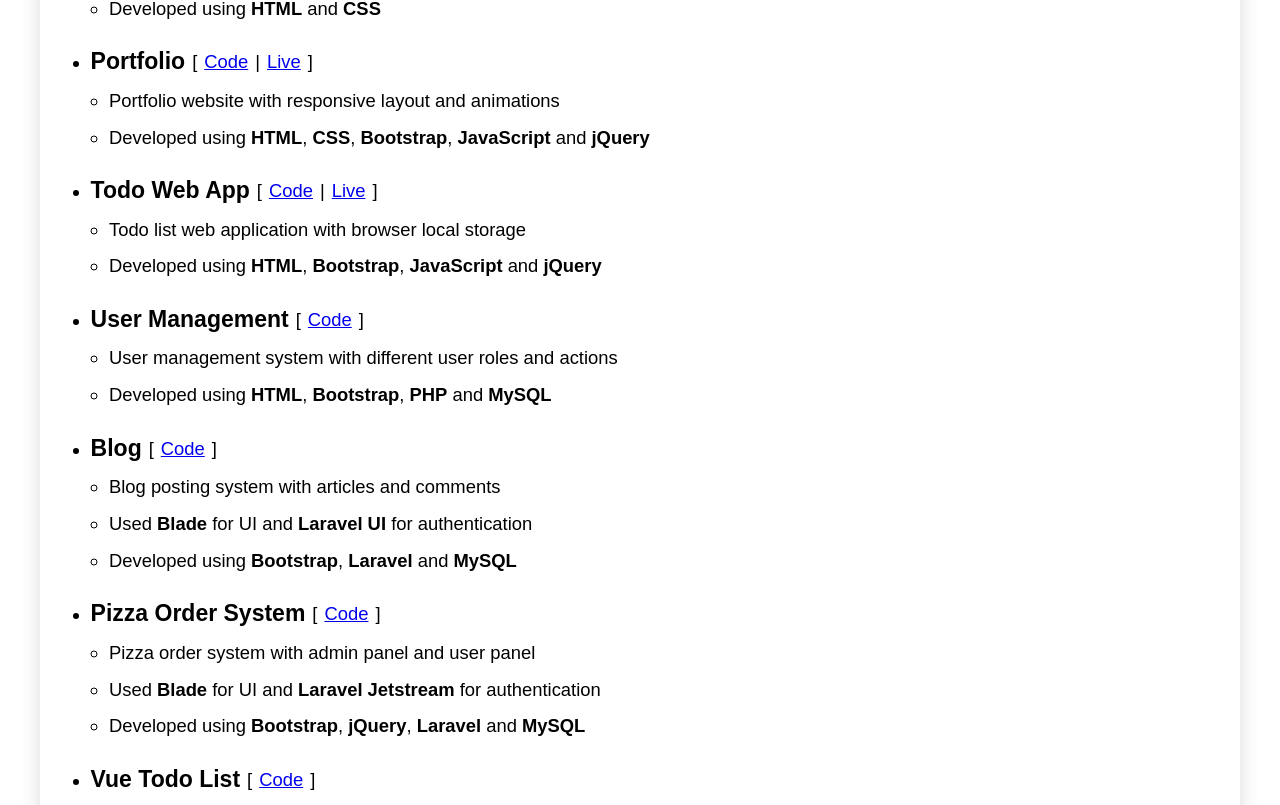
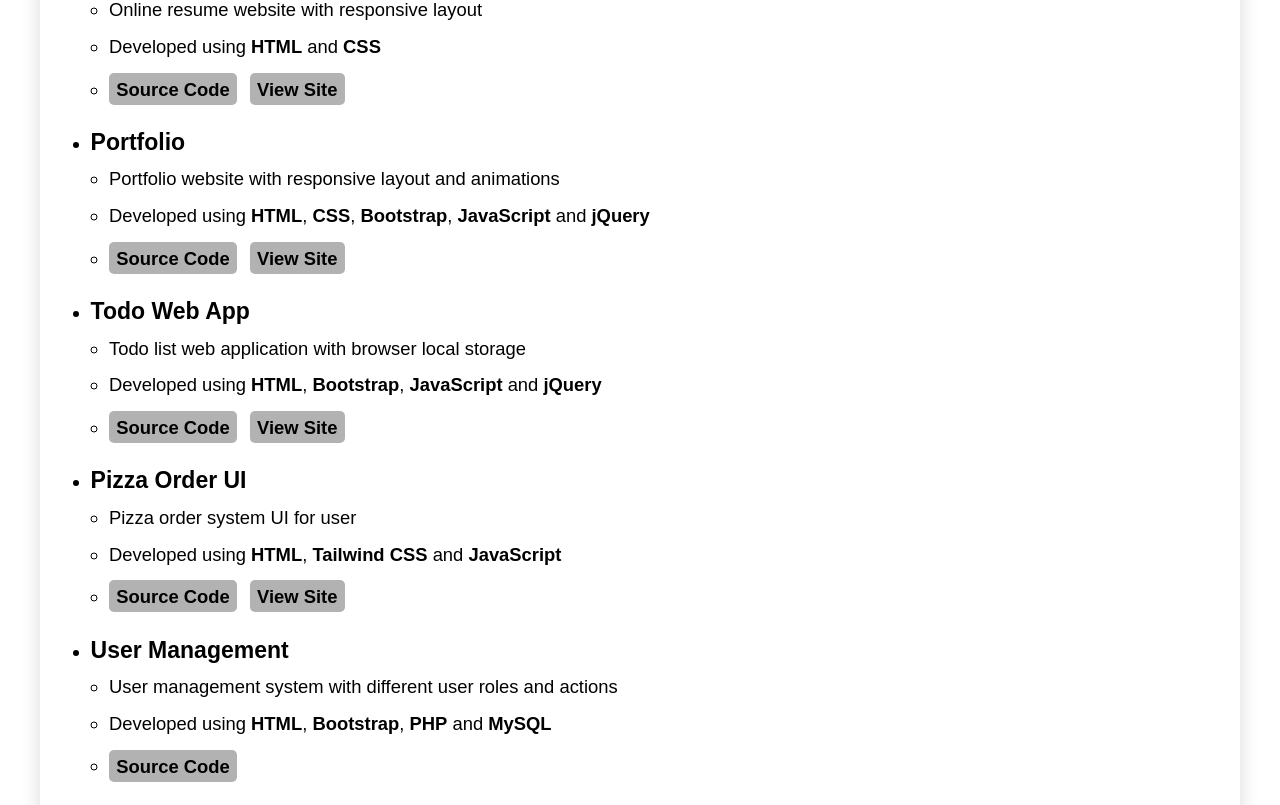
Before and after one commit to cma124/resume, a plain HTML site: page index.html in a window 1280 px wide. Shown: the part 1995-2800 px from the top of the page. Drawn offline with Linux system fonts and the light colour scheme.

Commit message:
add certificate, project, skills and update style

```diff
--- a/index.html
+++ b/index.html
@@ -97,12 +97,12 @@
                     <p>
                         <svg
                             xmlns="http://www.w3.org/2000/svg"
-                            viewBox="0 0 640 512"
+                            viewBox="0 0 512 512"
                             fill="#C6A067"
                         >
-                            <!--! Font Awesome Pro 6.2.0 by @fontawesome - https://fontawesome.com License - https://fontawesome.com/license (Commercial License) Copyright 2022 Fonticons, Inc. -->
+                            <!--! Font Awesome Free 6.4.2 by @fontawesome - https://fontawesome.com License - https://fontawesome.com/license (Commercial License) Copyright 2023 Fonticons, Inc. -->
                             <path
-                                d="M579.8 267.7c56.5-56.5 56.5-148 0-204.5c-50-50-128.8-56.5-186.3-15.4l-1.6 1.1c-14.4 10.3-17.7 30.3-7.4 44.6s30.3 17.7 44.6 7.4l1.6-1.1c32.1-22.9 76-19.3 103.8 8.6c31.5 31.5 31.5 82.5 0 114L422.3 334.8c-31.5 31.5-82.5 31.5-114 0c-27.9-27.9-31.5-71.8-8.6-103.8l1.1-1.6c10.3-14.4 6.9-34.4-7.4-44.6s-34.4-6.9-44.6 7.4l-1.1 1.6C206.5 251.2 213 330 263 380c56.5 56.5 148 56.5 204.5 0L579.8 267.7zM60.2 244.3c-56.5 56.5-56.5 148 0 204.5c50 50 128.8 56.5 186.3 15.4l1.6-1.1c14.4-10.3 17.7-30.3 7.4-44.6s-30.3-17.7-44.6-7.4l-1.6 1.1c-32.1 22.9-76 19.3-103.8-8.6C74 372 74 321 105.5 289.5L217.7 177.2c31.5-31.5 82.5-31.5 114 0c27.9 27.9 31.5 71.8 8.6 103.9l-1.1 1.6c-10.3 14.4-6.9 34.4 7.4 44.6s34.4 6.9 44.6-7.4l1.1-1.6C433.5 260.8 427 182 377 132c-56.5-56.5-148-56.5-204.5 0L60.2 244.3z"
+                                d="M352 256c0 22.2-1.2 43.6-3.3 64H163.3c-2.2-20.4-3.3-41.8-3.3-64s1.2-43.6 3.3-64H348.7c2.2 20.4 3.3 41.8 3.3 64zm28.8-64H503.9c5.3 20.5 8.1 41.9 8.1 64s-2.8 43.5-8.1 64H380.8c2.1-20.6 3.2-42 3.2-64s-1.1-43.4-3.2-64zm112.6-32H376.7c-10-63.9-29.8-117.4-55.3-151.6c78.3 20.7 142 77.5 171.9 151.6zm-149.1 0H167.7c6.1-36.4 15.5-68.6 27-94.7c10.5-23.6 22.2-40.7 33.5-51.5C239.4 3.2 248.7 0 256 0s16.6 3.2 27.8 13.8c11.3 10.8 23 27.9 33.5 51.5c11.6 26 20.9 58.2 27 94.7zm-209 0H18.6C48.6 85.9 112.2 29.1 190.6 8.4C165.1 42.6 145.3 96.1 135.3 160zM8.1 192H131.2c-2.1 20.6-3.2 42-3.2 64s1.1 43.4 3.2 64H8.1C2.8 299.5 0 278.1 0 256s2.8-43.5 8.1-64zM194.7 446.6c-11.6-26-20.9-58.2-27-94.6H344.3c-6.1 36.4-15.5 68.6-27 94.6c-10.5 23.6-22.2 40.7-33.5 51.5C272.6 508.8 263.3 512 256 512s-16.6-3.2-27.8-13.8c-11.3-10.8-23-27.9-33.5-51.5zM135.3 352c10 63.9 29.8 117.4 55.3 151.6C112.2 482.9 48.6 426.1 18.6 352H135.3zm358.1 0c-30 74.1-93.6 130.9-171.9 151.6c25.5-34.2 45.2-87.7 55.3-151.6H493.4z"
                             />
                         </svg>
 
@@ -129,7 +129,7 @@
 
                         <span class="text-bold">Address:</span>
                         <span
-                            >No. 160, Aung Zayar Street, 2nd Ward of Mayangone
+                            >No. 164, Aung Zayar Street, 2nd Ward of Mayangone
                             Township, Yangon, Myanmar</span
                         >
                     </p>
@@ -190,12 +190,16 @@
                 <div class="secondary-container-first">
                     <div class="education">
                         <h3>EDUCATION</h3>
-                        <h4>Bachelor of Computer Science (2017 - 2020)</h4>
+                        <h4>Bachelor of Computer Science (2017 - Present)</h4>
                         <h5>University of Information Technology</h5>
                         <p>
                             4<sup>th</sup> Year Student at University of
-                            Information Technology (
-                            <a href="https://www.uit.edu.mm/">UIT </a>
+                            Information Technology (<a
+                                href="https://www.uit.edu.mm/"
+                            >
+                                <img src="./img/uit.png" alt="UIT" />
+                                UIT
+                            </a>
                             )
                         </p>
                     </div>
@@ -286,21 +290,8 @@
                     <div class="projects">
                         <h3>PERSONAL PROJECTS</h3>
                         <ul>
-                            <li class="project">
-                                <div class="personal-project">
+                            <li class="project personal-project">
                                 <h4>Hulu Home Page</h4>
-                                    [
-                                    <a
-                                        href="https://github.com/cma124/hulu-home"
-                                        >Code</a
-                                    >
-                                    |
-                                    <a
-                                        href="https://cma124.github.io/hulu-home/"
-                                        >Live</a
-                                    >
-                                    ]
-                                </div>
 
                                 <ul>
                                     <li>
@@ -308,26 +299,26 @@
                                         layout
                                     </li>
                                     <li>
-                                        Developed using <strong>HTML</strong>,
+                                        Developed using
+                                        <strong>HTML</strong>,
                                         <strong>CSS</strong> and
                                         <strong>JavaScript</strong>
+                                    </li>
+                                    <li class="project-links">
+                                        <a
+                                            href="https://github.com/cma124/hulu-home"
+                                            >Source Code</a
+                                        >
+                                        <a
+                                            href="https://cma124.github.io/hulu-home/"
+                                            >View Site</a
+                                        >
                                     </li>
                                 </ul>
                             </li>
 
-                            <li class="project">
-                                <div class="personal-project">
+                            <li class="project personal-project">
                                 <h4>Resume</h4>
-                                    [
-                                    <a href="https://github.com/cma124/resume"
-                                        >Code</a
-                                    >
-                                    |
-                                    <a href="https://cma124.github.io/resume/"
-                                        >Live</a
-                                    >
-                                    ]
-                                </div>
 
                                 <ul>
                                     <li>
@@ -339,24 +330,21 @@
                                         <strong>HTML</strong> and
                                         <strong>CSS</strong>
                                     </li>
+                                    <li class="project-links">
+                                        <a
+                                            href="https://github.com/cma124/resume"
+                                            >Source Code</a
+                                        >
+                                        <a
+                                            href="https://cma124.github.io/resume/"
+                                            >View Site</a
+                                        >
+                                    </li>
                                 </ul>
                             </li>
 
-                            <li class="project">
-                                <div class="personal-project">
+                            <li class="project personal-project">
                                 <h4>Portfolio</h4>
-                                    [
-                                    <a
-                                        href="https://github.com/cma124/portfolio"
-                                        >Code</a
-                                    >
-                                    |
-                                    <a
-                                        href="https://cma124.github.io/portfolio/"
-                                        >Live</a
-                                    >
-                                    ]
-                                </div>
 
                                 <ul>
                                     <li>
@@ -371,24 +359,21 @@
                                         <strong>JavaScript</strong> and
                                         <strong>jQuery</strong>
                                     </li>
+                                    <li class="project-links">
+                                        <a
+                                            href="https://github.com/cma124/portfolio"
+                                            >Source Code</a
+                                        >
+                                        <a
+                                            href="https://cma124.github.io/portfolio/"
+                                            >View Site</a
+                                        >
+                                    </li>
                                 </ul>
                             </li>
 
-                            <li class="project">
-                                <div class="personal-project">
+                            <li class="project personal-project">
                                 <h4>Todo Web App</h4>
-                                    [
-                                    <a
-                                        href="https://github.com/cma124/todo-jquery"
-                                        >Code</a
-                                    >
-                                    |
-                                    <a
-                                        href="https://cma124.github.io/todo-jquery/"
-                                        >Live</a
-                                    >
-                                    ]
-                                </div>
 
                                 <ul>
                                     <li>
@@ -402,19 +387,45 @@
                                         <strong>JavaScript</strong> and
                                         <strong>jQuery</strong>
                                     </li>
+                                    <li class="project-links">
+                                        <a
+                                            href="https://github.com/cma124/todo-jquery"
+                                            >Source Code</a
+                                        >
+                                        <a
+                                            href="https://cma124.github.io/todo-jquery/"
+                                            >View Site</a
+                                        >
+                                    </li>
                                 </ul>
                             </li>
 
-                            <li class="project">
-                                <div class="personal-project">
+                            <li class="project personal-project">
+                                <h4>Pizza Order UI</h4>
+
+                                <ul>
+                                    <li>Pizza order system UI for user</li>
+                                    <li>
+                                        Developed using
+                                        <strong>HTML</strong>,
+                                        <strong>Tailwind CSS</strong> and
+                                        <strong>JavaScript</strong>
+                                    </li>
+                                    <li class="project-links">
+                                        <a
+                                            href="https://github.com/cma124/pizza-order-ui"
+                                            >Source Code</a
+                                        >
+                                        <a
+                                            href="https://pizza-order-ui-cma124.netlify.app/"
+                                            >View Site</a
+                                        >
+                                    </li>
+                                </ul>
+                            </li>
+
+                            <li class="project personal-project">
                                 <h4>User Management</h4>
-                                    [
-                                    <a
-                                        href="https://github.com/cma124/user-management"
-                                        >Code</a
-                                    >
-                                    ]
-                                </div>
 
                                 <ul>
                                     <li>
@@ -428,18 +439,17 @@
                                         <strong>PHP</strong> and
                                         <strong>MySQL</strong>
                                     </li>
+                                    <li class="project-links">
+                                        <a
+                                            href="https://github.com/cma124/user-management"
+                                            >Source Code</a
+                                        >
+                                    </li>
                                 </ul>
                             </li>
 
-                            <li class="project">
-                                <div class="personal-project">
+                            <li class="project personal-project">
                                 <h4>Blog</h4>
-                                    [
-                                    <a href="https://github.com/cma124/blog"
-                                        >Code</a
-                                    >
-                                    ]
-                                </div>
 
                                 <ul>
                                     <li>
@@ -458,19 +468,16 @@
                                         <strong>Laravel</strong> and
                                         <strong>MySQL</strong>
                                     </li>
+                                    <li class="project-links">
+                                        <a href="https://github.com/cma124/blog"
+                                            >Source Code</a
+                                        >
+                                    </li>
                                 </ul>
                             </li>
 
-                            <li class="project">
-                                <div class="personal-project">
+                            <li class="project personal-project">
                                 <h4>Pizza Order System</h4>
-                                    [
-                                    <a
-                                        href="https://github.com/cma124/pizza_order_system"
-                                        >Code</a
-                                    >
-                                    ]
-                                </div>
 
                                 <ul>
                                     <li>
@@ -490,28 +497,36 @@
                                         <strong>Laravel</strong> and
                                         <strong>MySQL</strong>
                                     </li>
+                                    <li class="project-links">
+                                        <a
+                                            href="https://github.com/cma124/pizza_order_system"
+                                            >Source Code</a
+                                        >
+                                    </li>
                                 </ul>
                             </li>
 
-                            <li class="project">
-                                <div class="personal-project">
+                            <li class="project personal-project">
                                 <h4>Vue Todo List</h4>
-                                    [
-                                    <a href="https://github.com/cma124/todo"
-                                        >Code</a
-                                    >
-                                    ]
-                                </div>
 
                                 <ul>
                                     <li>
-                                        Simple todo list with vue and browser
+                                        Simple todo list with Vue and browser
                                         local storage
                                     </li>
                                     <li>
                                         Developed using
                                         <strong>Bootstrap</strong> and
                                         <strong>Vue</strong>
+                                    </li>
+                                    <li class="project-links">
+                                        <a href="https://github.com/cma124/todo"
+                                            >Source Code</a
+                                        >
+                                        <a
+                                            href="https://todo-cma124.netlify.app"
+                                            >View Site</a
+                                        >
                                     </li>
                                 </ul>
                             </li>
@@ -559,6 +574,15 @@
                                 >
                                 )
                             </li>
+                            <li>
+                                Entrepreneurship & Innovation: Web Development
+                                Virtual Experience Program (
+                                <a
+                                    href="./img/certificates/Moreton-Bay-Regional-Council-completion-certificate.png"
+                                    >View</a
+                                >
+                                )
+                            </li>
                         </ul>
                     </div>
 
@@ -586,6 +610,7 @@
                             <p>CSS</p>
                             <p>JavaScript</p>
                             <p>Bootstrap</p>
+                            <p>Tailwind CSS</p>
                             <p>jQuery</p>
                             <p>PHP</p>
                             <p>Laravel</p>
@@ -600,8 +625,10 @@
                         <div class="tech-container">
                             <p>C++</p>
                             <p>Java</p>
+                            <p>Python</p>
+                            <p>SASS</p>
+                            <p>React</p>
                             <p>Arduino</p>
-                            <p>SASS</p>
                             <p>Programming</p>
                             <p>Problem Solving</p>
                             <p>Fast Learning</p>
--- a/styles.css
+++ b/styles.css
@@ -83,8 +83,8 @@ svg {
     aspect-ratio: 1 / 1;
 }
 
-abbr:hover {
-    cursor: default;
+a {
+    text-underline-offset: 5px;
 }
 
 footer {
@@ -173,6 +173,17 @@ footer {
     margin-top: -0.3em;
 }
 
+.education a {
+    display: inline-flex;
+    align-items: baseline;
+    gap: 2px;
+}
+
+.education img {
+    width: 30px;
+    align-self: center;
+}
+
 .projects {
     padding-bottom: 0.7em;
 }
@@ -186,15 +197,22 @@ footer {
     margin-bottom: 1.1em;
 }
 
-.personal-project {
-    display: flex;
-    align-items: center;
-    gap: 7px;
-    margin-bottom: 0.3em;
+.personal-project h4 {
+    margin-bottom: 0.15em;
 }
 
-.personal-project h4 {
-    margin-bottom: 0;
+.project-links {
+    margin-top: 13px;
+}
+
+.project-links a {
+    background-color: var(--clr-light-gray);
+    color: var(--clr-primary);
+    font-weight: bold;
+    padding: 0.3em 0.4em;
+    margin-right: 0.4em;
+    border-radius: 5px;
+    text-decoration: none;
 }
 
 .tech-container {
```
Also changed, not shown: img/certificates/Moreton-Bay-Regional-Council-completion-certificate.png (added), img/uit.png (added). Lines whose indentation alone changed are shown as unchanged.
